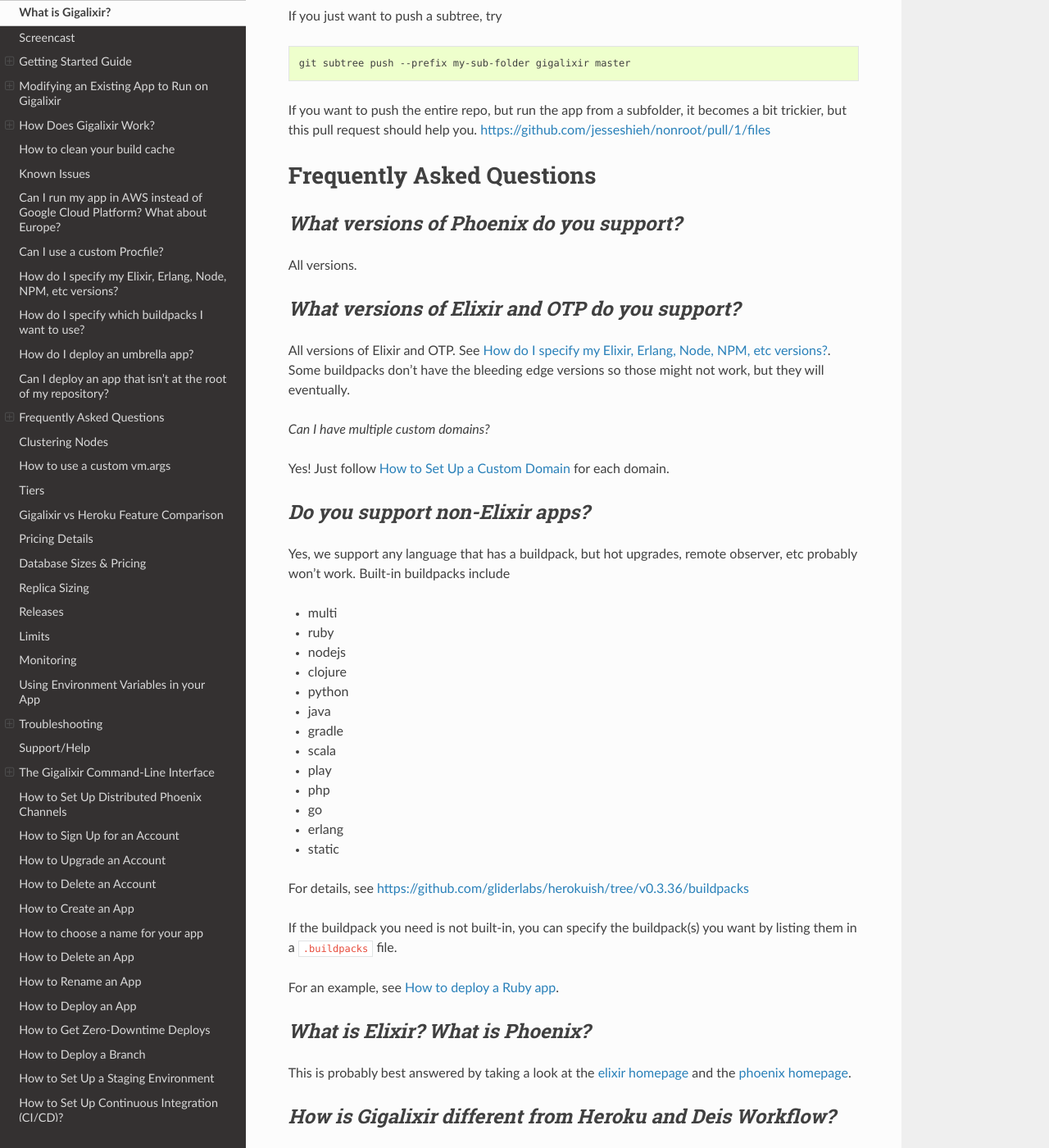
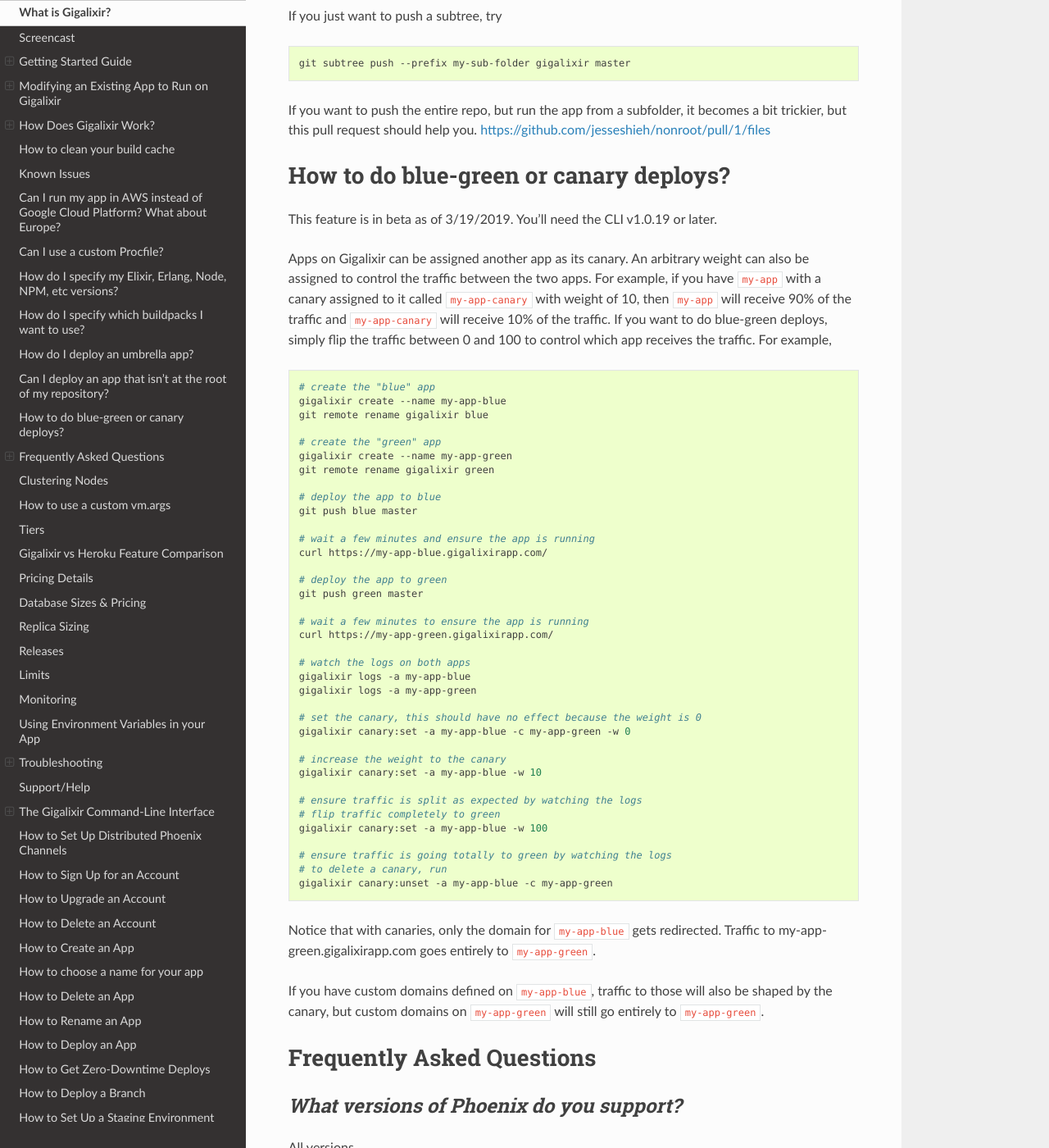
Before and after one commit to gigalixir/gigalixir-cli, a Sphinx documentation site: the page built from docs/source/main.rst, in a window 1280 px wide and 1400 px high, scrolled down 20376 px. Shown: the whole window at 82% size. Built offline with Sphinx 7.4.7 and the Read the Docs theme 2.0.0, drawn with Linux system fonts in a browser that asks for light colours.

Commit message:
canary docs.

```diff
--- a/docs/source/main.rst
+++ b/docs/source/main.rst
@@ -814,6 +814,58 @@ If you just want to push a subtree, try
 
 If you want to push the entire repo, but run the app from a subfolder, it becomes a bit trickier, but this pull request should help you.
 https://github.com/jesseshieh/nonroot/pull/1/files
+
+How to do blue-green or canary deploys?
+=======================================
+
+This feature is in beta as of 3/19/2019. You'll need the CLI v1.0.19 or later.
+
+Apps on Gigalixir can be assigned another app as its canary. An arbitrary weight can also be assigned to control the traffic between the two apps. For example, if you have :bash:`my-app` with a canary assigned to it called :bash:`my-app-canary` with weight of 10, then :bash:`my-app` will receive 90% of the traffic and :bash:`my-app-canary` will receive 10% of the traffic. If you want to do blue-green deploys, simply flip the traffic between 0 and 100 to control which app receives the traffic. For example,
+
+.. code-block:: bash
+
+    # create the "blue" app
+    gigalixir create --name my-app-blue
+    git remote rename gigalixir blue
+
+    # create the "green" app
+    gigalixir create --name my-app-green
+    git remote rename gigalixir green
+
+    # deploy the app to blue
+    git push blue master
+
+    # wait a few minutes and ensure the app is running
+    curl https://my-app-blue.gigalixirapp.com/
+
+    # deploy the app to green
+    git push green master
+
+    # wait a few minutes to ensure the app is running
+    curl https://my-app-green.gigalixirapp.com/
+
+    # watch the logs on both apps
+    gigalixir logs -a my-app-blue
+    gigalixir logs -a my-app-green
+
+    # set the canary, this should have no effect because the weight is 0
+    gigalixir canary:set -a my-app-blue -c my-app-green -w 0
+
+    # increase the weight to the canary
+    gigalixir canary:set -a my-app-blue -w 10
+
+    # ensure traffic is split as expected by watching the logs
+    # flip traffic completely to green
+    gigalixir canary:set -a my-app-blue -w 100
+
+    # ensure traffic is going totally to green by watching the logs
+    # to delete a canary, run
+    gigalixir canary:unset -a my-app-blue -c my-app-green
+
+Notice that with canaries, only the domain for :bash:`my-app-blue` gets redirected. Traffic to my-app-green.gigalixirapp.com goes entirely to :bash:`my-app-green`.
+
+If you have custom domains defined on :bash:`my-app-blue`, traffic to those will also be shaped by the canary, but custom domains on :bash:`my-app-green` will still go entirely to :bash:`my-app-green`.
+
 
 Frequently Asked Questions
 ==========================
```
